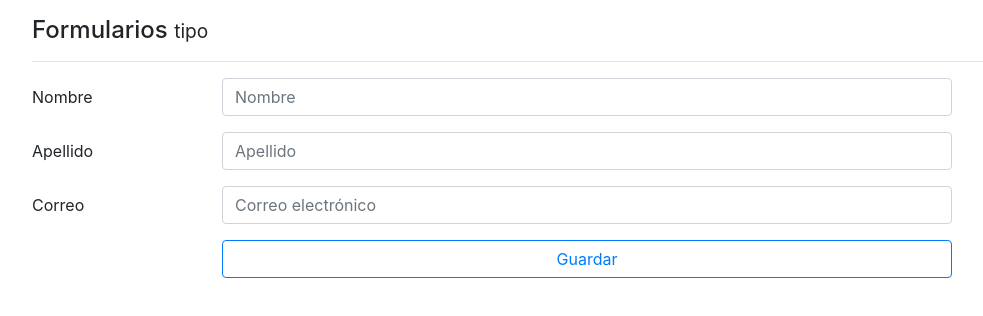
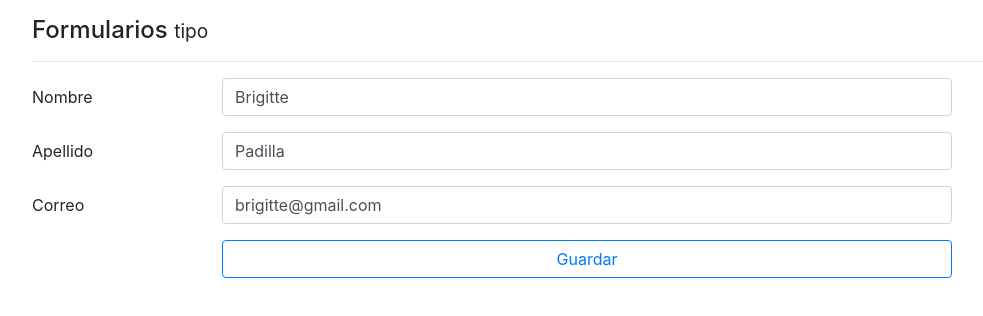
Before and after one commit to Brigitte9219/Formulario_Template_Angular, an Angular app: page / in a window 1280 px wide. Shown: the top 316 px of the page, without its empty margins (53-1036 px from the left). Built offline with nearby package versions, Linux system fonts and the light colour scheme.

Commit message:
Agregar valores por defecto al formulario con el [ngModel]

```diff
--- a/src/app/pages/template/template.component.html
+++ b/src/app/pages/template/template.component.html
@@ -10,7 +10,7 @@
                type="text"
                placeholder="Nombre"
                name="nombre"
-               ngModel>
+               [ngModel]="usuario.nombre">
       </div>
     </div>
 
@@ -21,7 +21,7 @@
                type="text"
                placeholder="Apellido"
                name="apellido"
-               ngModel>
+               [ngModel]="usuario.apellido">
       </div>
     </div>
   </div>
@@ -33,7 +33,7 @@
              type="email"
              placeholder="Correo electrónico"
              name="correo"
-             ngModel>
+             [ngModel]="usuario.correo">
     </div>
   </div>
 
--- a/src/app/pages/template/template.component.ts
+++ b/src/app/pages/template/template.component.ts
@@ -8,6 +8,13 @@ import { NgForm } from '@angular/forms';
 })
 export class TemplateComponent {
 
+  //Agregar valores por defecto al formulario
+  usuario = {
+    nombre:'Brigitte',
+    apellido:'Padilla',
+    correo:'brigitte@gmail.com'
+  }
+
   guardar(forma: NgForm){
     console.log(forma);
     console.log(forma.value);
```
